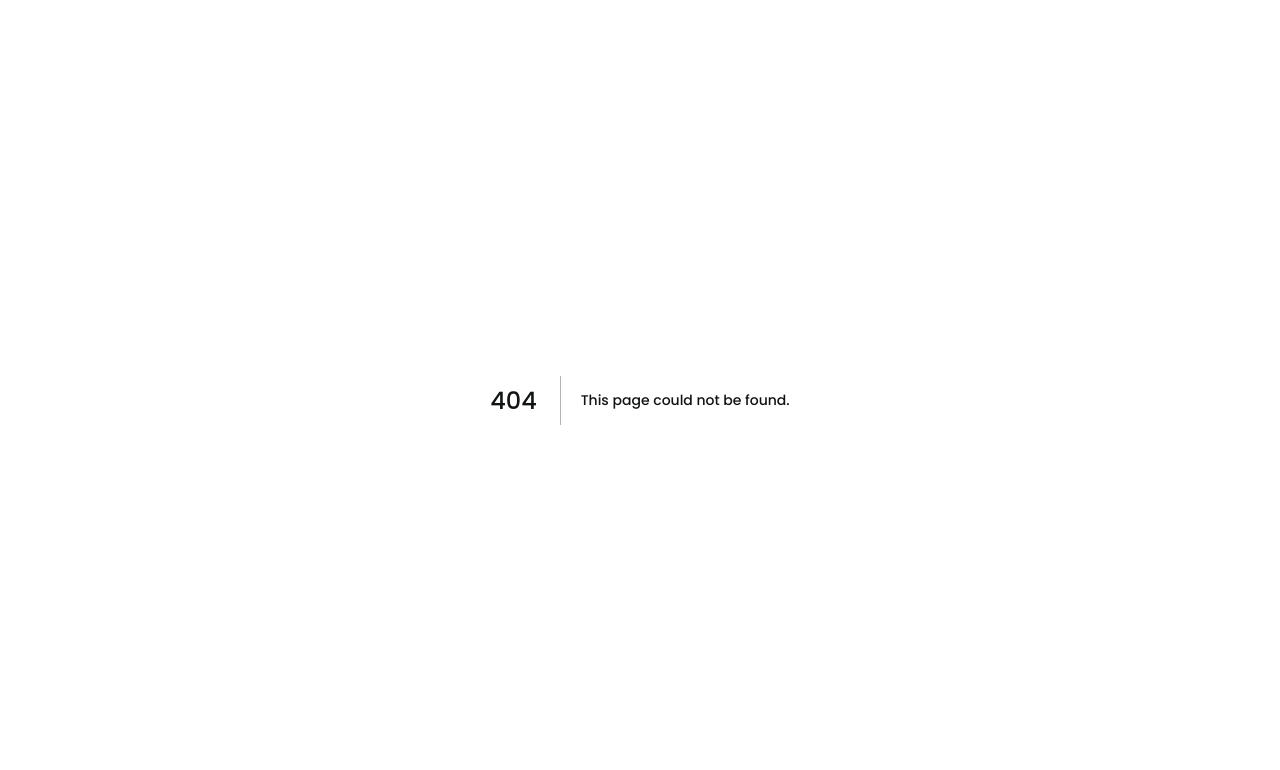
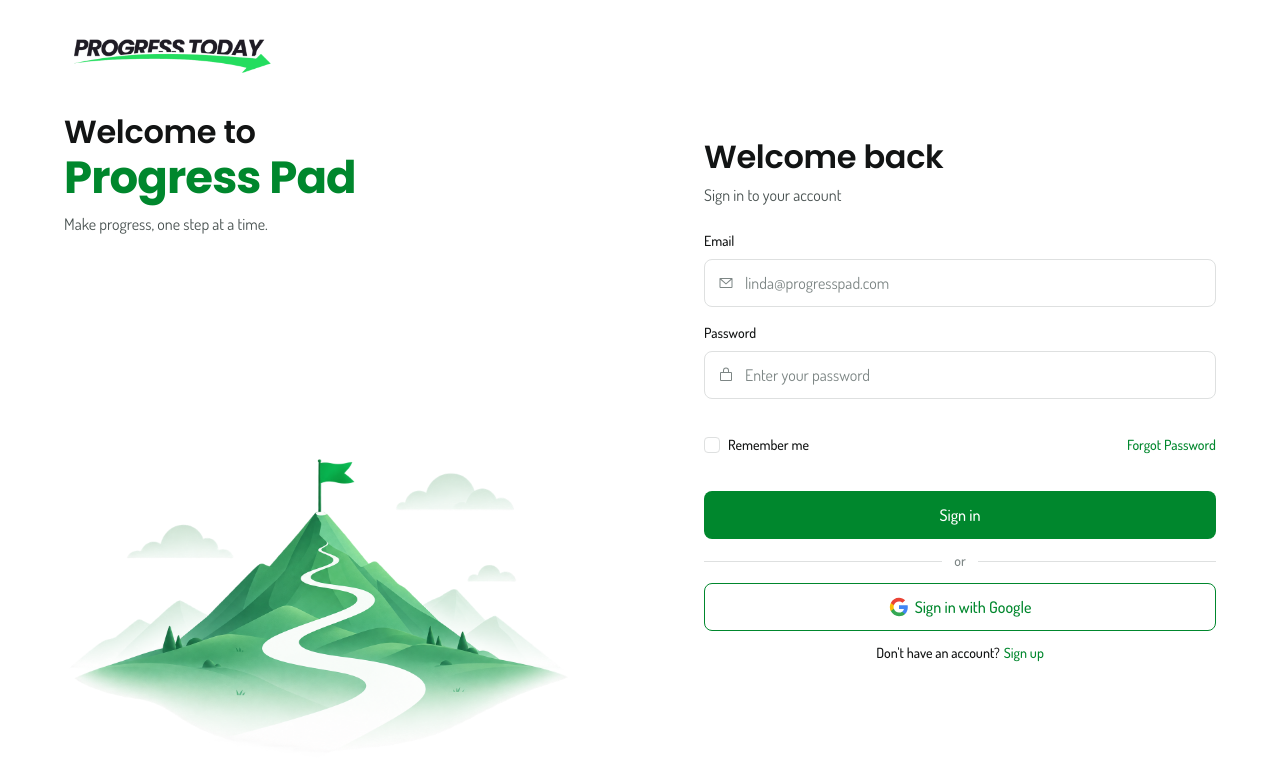
Before and after one commit to kheron-creator/progress-pad, a Next.js app: page /login in a window 1280 px wide. Before the commit this address had no page. Shown: the top 770 px of the page. Built offline with nearby package versions, Linux system fonts and the light colour scheme.

Commit message:
Created login screen

```diff
--- /dev/null
+++ b/app/(auth)/login/page.tsx
@@ -0,0 +1,17 @@
+import type { Metadata } from "next";
+
+import { AuthShell } from "@/components/auth/auth-shell";
+import { LoginForm } from "@/components/auth/login-form";
+
+export const metadata: Metadata = {
+  title: "Sign in · Progress Pad",
+  description: "Sign in to your Progress Pad account",
+};
+
+export default function LoginPage() {
+  return (
+    <AuthShell panel="hero">
+      <LoginForm />
+    </AuthShell>
+  );
+}
--- /dev/null
+++ b/components/auth/login-form.tsx
@@ -0,0 +1,76 @@
+"use client";
+
+import Link from "next/link";
+import { type SubmitEvent } from "react";
+
+import { Button } from "@/components/ui/button";
+import { Checkbox } from "@/components/ui/checkbox";
+import { Divider } from "@/components/ui/divider";
+import { EnvelopeIcon, LockIcon } from "@/components/ui/icon";
+import { Input } from "@/components/ui/input";
+import { Text } from "@/components/ui/text";
+
+import { AuthFormHeader } from "./auth-form-header";
+import { GoogleButton } from "./google-button";
+
+export function LoginForm() {
+  function handleSubmit(event: SubmitEvent<HTMLFormElement>) {
+    event.preventDefault();
+  }
+
+  return (
+    <form className="flex w-full min-w-0 flex-col gap-4 sm:gap-5 lg:gap-6" onSubmit={handleSubmit}>
+      <AuthFormHeader title="Welcome back" description="Sign in to your account" />
+
+      <div className="flex min-w-0 flex-col gap-3 sm:gap-4">
+        <Input
+          label="Email"
+          type="email"
+          name="email"
+          autoComplete="email"
+          placeholder="linda@progresspad.com"
+          size="lg"
+          leftIcon={<EnvelopeIcon />}
+        />
+        <Input
+          label="Password"
+          type="password"
+          name="password"
+          autoComplete="current-password"
+          placeholder="Enter your password"
+          size="lg"
+          leftIcon={<LockIcon />}
+        />
+      </div>
+
+      <div className="flex flex-wrap items-center justify-between gap-x-3 gap-y-2">
+        <Checkbox name="remember" label="Remember me" />
+        <Link
+          href="/forgot-password"
+          className="type-label inline-flex min-h-11 shrink-0 items-center text-primary"
+        >
+          Forgot Password
+        </Link>
+      </div>
+
+      <div className="flex flex-col gap-3">
+        <Button type="submit" size="lg" fullWidth>
+          Sign in
+        </Button>
+
+        <Divider label="or" />
+        <GoogleButton label="Sign in with Google" />
+        <Text
+          variant="body"
+          className="type-label flex flex-wrap items-center justify-center gap-x-1 text-center"
+        >
+          Don&apos;t have an account?{" "}
+          <Link href="/signup" className="type-label text-primary">
+            Sign up
+          </Link>
+        </Text>
+      </div>
+
+    </form>
+  );
+}
```
